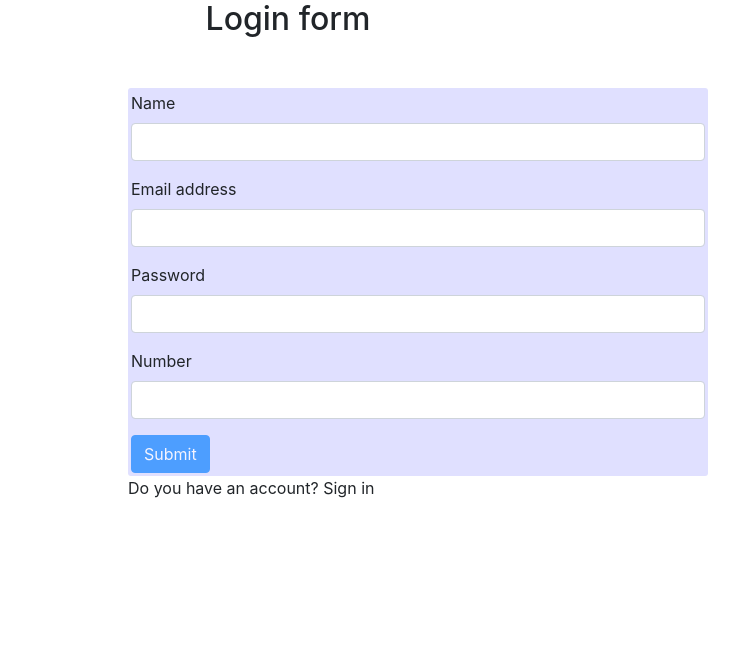
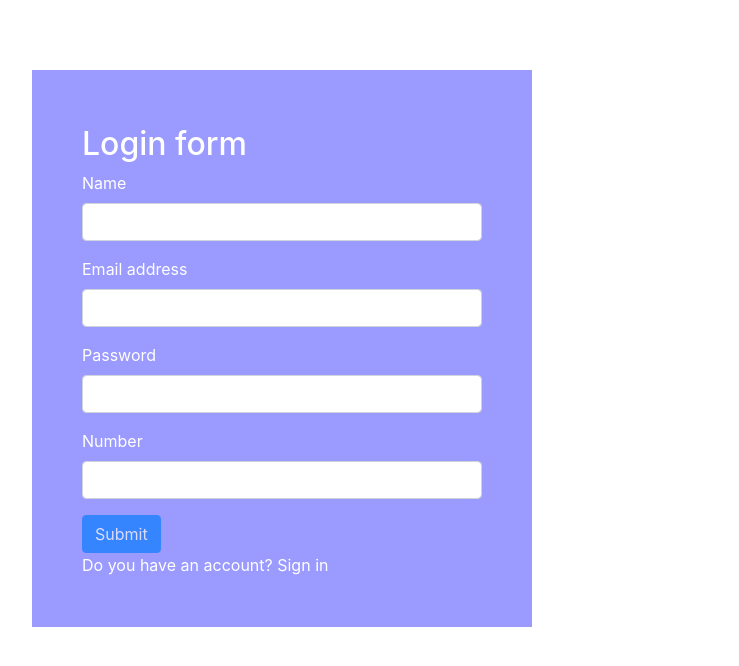
Before and after one commit to devdariannianni/homework2, an Angular app: page /login in a window 1280 px wide. Shown: the top 666 px of the page, without its empty margins (352-1091 px from the left). Built offline with nearby package versions, Linux system fonts and the light colour scheme.

Commit message:
login styles

```diff
--- a/src/app/auth/login/login.component.css
+++ b/src/app/auth/login/login.component.css
@@ -1,15 +1,15 @@
 .loginForm{
     margin-top: 50px;
 }
-h2{
-    text-align: center;
-}
-.form{
-    width: 580px;
-    background-color: rgb(224, 224, 255);
-    padding: 3px;
-    border-radius:3px ;
-}
+
 .link{
     cursor: pointer;
 }
+.form-container{
+    color: rgb(255, 255, 255);
+    width: 500px;
+    background-color: rgb(154, 154, 255);
+    padding: 5px 50px 50px 50px ;
+    margin-top: 70px;
+    margin-left: 30%
+}
--- a/src/app/auth/login/login.component.html
+++ b/src/app/auth/login/login.component.html
@@ -1,13 +1,11 @@
-<div class="m-auto w-25 mt-4">
-    <h2>Login form</h2>
-    <div class="loginForm">
+<div class=" form-container">
+  <div class="loginForm">
+      <h2>Login form</h2>
         <form #authForm="ngForm" (ngSubmit)="onSubmit(authForm)" class="form">
             <div class="mb-3">
                 <label for="name" class="form-label">Name</label>
                 <input type="text" class="form-control" ngModel name="userName" #userName="ngModel" required >
-                <!-- <div> Dirty: {{ userName.dirty }}</div>
-                <div> touched: {{ userName.touched }}</div>
-                <div> valid: {{ userName.valid }}</div> -->
+
                 <div *ngIf="!userName.valid && userName.touched">
                   <span class="text-danger">Name is required</span>
                 </div>
--- a/src/app/auth/login/login.component.ts
+++ b/src/app/auth/login/login.component.ts
@@ -1,4 +1,4 @@
-import { Component, OnInit } from '@angular/core';
+import { AfterViewInit, Component, OnInit } from '@angular/core';
 import { NgForm } from '@angular/forms';
 import { Router } from '@angular/router';
 
@@ -7,7 +7,7 @@ import { Router } from '@angular/router';
   templateUrl: './login.component.html',
   styleUrls: ['./login.component.css']
 })
-export class LoginComponent implements OnInit {
+export class LoginComponent implements OnInit  {
 
   constructor(private _router: Router) { }
 
```
